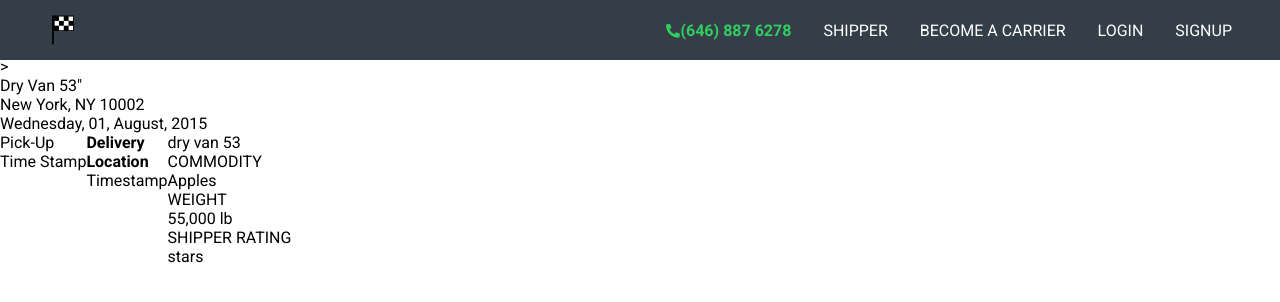
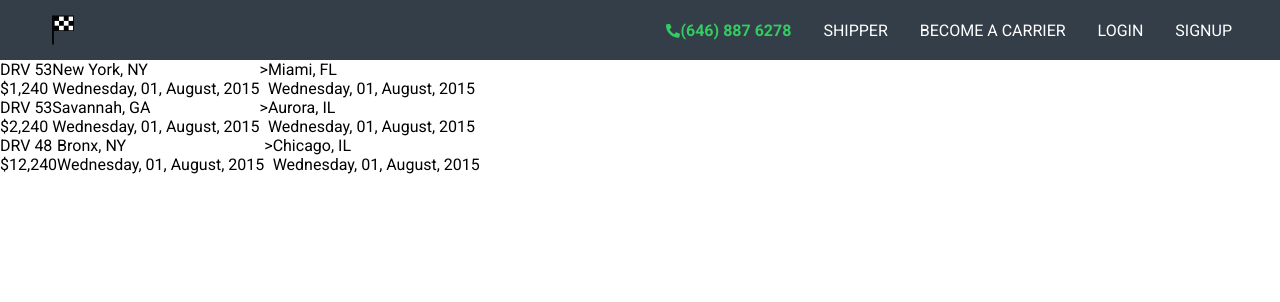
Before and after one commit to mikekwong/loaded, a React (Create React App) app: page / in a window 1280 px wide. Shown: the top 302 px of the page. Built offline with nearby package versions, Linux system fonts and the light colour scheme.

Commit message:
cleaned up componentsand feeding json data

```diff
--- a/public/css/main.css
+++ b/public/css/main.css
@@ -14,7 +14,7 @@ body {
 
 .nav {
   background-color: #333e48;
-  position: fixed;
+  position: sticky;
   top: 0;
   width: 100%;
   height: 60px;
@@ -45,8 +45,6 @@ body {
   font-size: 14px;
   transform: scale(-1, 1); }
 
-.section {
+.shipments {
   max-width: 1280px;
-  display: inline-flex; }
-  .section .section-content {
-    max-width: 800px; }
+  display: flex; }
--- a/src/components/App.jsx
+++ b/src/components/App.jsx
@@ -1,16 +1,20 @@
-import React from 'react'
+import React, { Component } from 'react'
 import Navbar from './Navbar'
-import Section from './Section'
-import SectionNav from './SectionNav'
+import Shipments from './Shipments'
+import SingleShipment from './SingleShipment'
 
-const App = () => {
-  return (
-    <div className='App'>
-      <Navbar />
-      <SectionNav />
-      <Section />
-    </div>
-  )
+import shipments from '../json/shipments'
+
+export default class App extends Component {
+  render () {
+    return (
+      <div className='App'>
+        <Navbar />
+        {shipments.map(shipment => {
+          return <Shipments {...shipment} />
+        })}
+        {/* <SingleShipment /> */}
+      </div>
+    )
+  }
 }
-
-export default App
--- a/src/components/SectionNav.jsx
+++ /dev/null
@@ -1,21 +0,0 @@
-import React from 'react'
-
-const SectionNav = () => {
-  return (
-    <div className='sectionnav'>
-      <div className='sectionnav-pickup'>
-        <p>Dry Van 53"</p>
-        <p>New York, NY 10002</p>
-        <p>Wednesday, 01, August, 2015</p>
-      </div>
-      <div className='sectionnav-arrow'>></div>
-      <div className='sectionnav-deliver'>
-        <p>Dry Van 53"</p>
-        <p>New York, NY 10002</p>
-        <p>Wednesday, 01, August, 2015</p>
-      </div>
-    </div>
-  )
-}
-
-export default SectionNav
--- /dev/null
+++ b/src/components/Shipments.jsx
@@ -0,0 +1,34 @@
+import React from 'react'
+
+const Shipments = ({ ...shipment }) => {
+  const { fare, equipmentType, equipmentSize, stops } = shipment
+  return (
+    <div className='shipments'>
+      <div className='shipments-equipment'>
+        <p>
+          {equipmentType} {equipmentSize}
+        </p>
+        <p>${priceWithCommas(fare)}</p>
+      </div>
+      <div className='shipments-pickup'>
+        <p>
+          {stops[0].city}, {stops[0].state}
+        </p>
+        <p>Wednesday, 01, August, 2015</p>
+      </div>
+      <div className='shipments-arrow'>></div>
+      <div className='shipments-deliver'>
+        <p>
+          {stops[1].city}, {stops[1].state}
+        </p>
+        <p>Wednesday, 01, August, 2015</p>
+      </div>
+    </div>
+  )
+
+  function priceWithCommas (x) {
+    return x.toString().replace(/\B(?=(\d{3})+(?!\d))/g, ',')
+  }
+}
+
+export default Shipments
--- a/src/components/Section.jsx
+++ b/src/components/SingleShipment.jsx
@@ -1,21 +1,21 @@
 import React from 'react'
 
-const Section = props => {
+const SingleShipment = props => {
   return (
-    <div className='section'>
-      <div className='section-content section-routes'>
+    <div className='shipment'>
+      <div className='shipment-content shipment-routes'>
         <h4 />
       </div>
-      <div className='section-content section-pickup'>
+      <div className='shipment-content shipment-pickup'>
         <p>Pick-Up</p>
         <p>Time Stamp</p>
       </div>
-      <div className='section-content section-delivery'>
+      <div className='shipment-content shipment-delivery'>
         <h4>Delivery</h4>
         <h4>Location</h4>
         <p>Timestamp</p>
       </div>
-      <div className='section-content section-specs'>
+      <div className='shipment-content shipment-specs'>
         <div>
           <p>dry van 53</p>
         </div>
@@ -36,4 +36,4 @@ const Section = props => {
   )
 }
 
-export default Section
+export default SingleShipment
--- /dev/null
+++ b/src/json/shipments.json
@@ -0,0 +1,80 @@
+[
+  {
+    "id": 1,
+    "fare": 1240,
+    "equipmentSize": "53",
+    "equipmentType": "DRV",
+    "stops": [
+      {
+        "address": "39 Wooster St",
+        "city": "New York",
+        "state": "NY",
+        "zipcode": "10011",
+        "country": "USA",
+        "windowStart": "2016-03-26T14:00:00.000Z",
+        "windowEnd": "2016-03-26T22:00:00.000Z"
+      },
+      {
+        "address": "101 North Miami Avenue",
+        "city": "Miami",
+        "state": "FL",
+        "zipcode": "33128",
+        "country": "USA",
+        "windowStart": "2016-03-29T14:00:00.000Z",
+        "windowEnd": "2016-03-29T22:00:00.000Z"
+      }
+    ]
+  },
+  {
+    "id": 2,
+    "fare": 2240,
+    "equipmentSize": "53",
+    "equipmentType": "DRV",
+    "stops": [
+      {
+        "address": "404 W Bay St",
+        "city": "Savannah",
+        "state": "GA",
+        "zipcode": "31401",
+        "country": "USA",
+        "windowStart": "2016-02-26T14:00:00.000Z",
+        "windowEnd": "2016-02-26T22:00:00.000Z"
+      },
+      {
+        "address": "39W585 Jericho Rd",
+        "city": "Aurora",
+        "state": "IL",
+        "zipcode": "60506",
+        "country": "USA",
+        "windowStart": "2016-02-26T14:00:00.000Z",
+        "windowEnd": "2016-02-26T22:00:00.000Z"
+      }
+    ]
+  },
+  {
+    "id": 3,
+    "fare": 12240,
+    "equipmentSize": "48",
+    "equipmentType": "DRV",
+    "stops": [
+      {
+        "address": "225 E 134th St",
+        "city": "Bronx",
+        "state": "NY",
+        "zipcode": "10454",
+        "country": "USA",
+        "windowStart": "2016-02-26T14:00:00.000Z",
+        "windowEnd": "2016-02-26T22:00:00.000Z"
+      },
+      {
+        "address": "1 W Chicago Ave",
+        "city": "Chicago",
+        "state": "IL",
+        "zipcode": "60622",
+        "country": "USA",
+        "windowStart": "2016-02-26T14:00:00.000Z",
+        "windowEnd": "2016-02-26T22:00:00.000Z"
+      }
+    ]
+  }
+]
--- a/src/sass/main.scss
+++ b/src/sass/main.scss
@@ -23,7 +23,7 @@ body {
 
 .nav {
   background-color: #333e48;
-  position: fixed;
+  position: sticky;
   top: 0;
   width: 100%;
   height: 60px;
@@ -62,11 +62,7 @@ body {
   transform: scale(-1, 1);
 }
 
-.section {
+.shipments {
   max-width: 1280px;
-  display: inline-flex;
-
-  .section-content {
-    max-width: 800px;
-  }
+  display: flex;
 }
```
